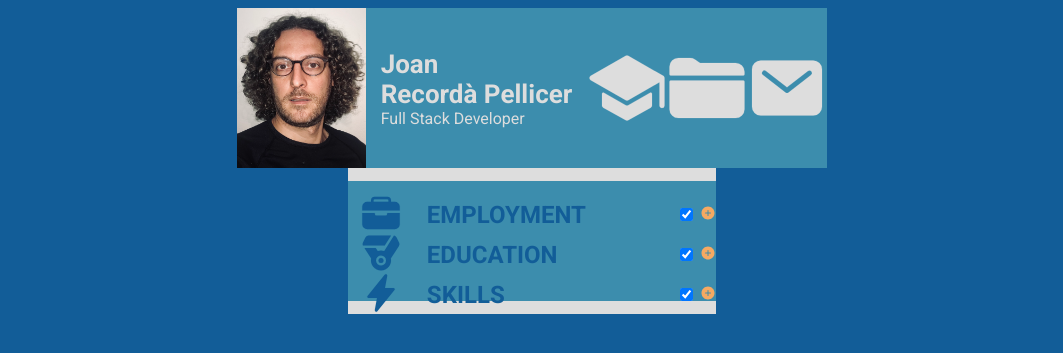
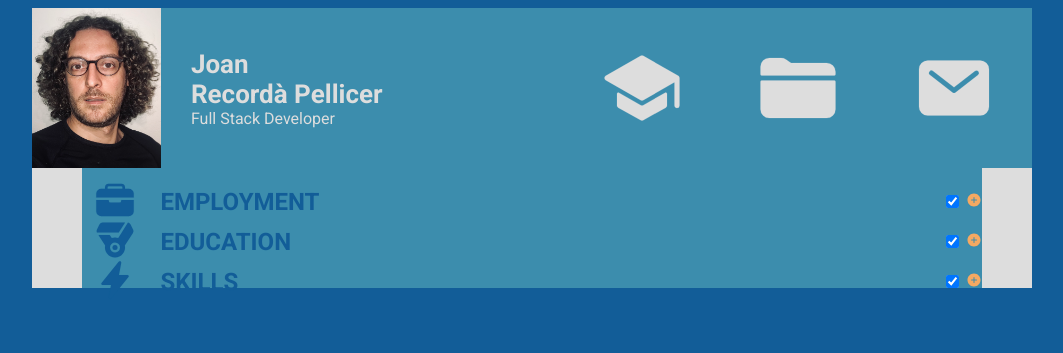
Before and after one commit to JoanRecorda/portfoliorecorda, a Node server app: page / in a window 1280 px wide. Shown: the top 353 px of the page, without its empty margins (108-1171 px from the left). Run offline with Node 20, Linux system fonts and the light colour scheme.

Commit message:
container's width issue has been improved

```diff
--- a/toBePublic/css/style.css
+++ b/toBePublic/css/style.css
@@ -6,15 +6,17 @@ body {
     flex-direction: column;
 }
 
-.container {
-    max-width: 1000px;
-    margin: 0 auto;
+.navContainer {
+    width: 1000px;
+    max-width: 90%;
+    margin: 0 5% 0 5%;
 }
 
 nav {
     display: flex;
     justify-content: flex-start;
     flex-wrap: wrap;
+
     height: 160px;
     color: #DDDDDD;
 }
@@ -30,7 +32,7 @@ nav {
     justify-content: center;
     flex-direction: column;
     flex-wrap: wrap;
-    padding: 2px 15px;
+    padding: 2px 3%;
     flex-grow: 2;
 }
 
@@ -84,8 +86,9 @@ main {
 
 .mainContainer {
     background-color: #3C8DAD;
-    max-width: 1000px;
-    margin: 1vw 0 1vw 0;
+    width: 1000px;
+    max-width: 90%;
+    margin: 0 5% 0 5%;
 }
 
 .employment {
--- a/views/index.hbs
+++ b/views/index.hbs
@@ -9,7 +9,7 @@
 <body>
 <!--<h1>This is the {{title}} page</h1>
     <h2>My name is {{name}}</h2> -->
-<div class="container">
+<div class="navContainer">
     <nav>
         <img class="myPic" src="images/imatgeperfil.jpg" alt="Profile picture" width="50">
         <div class="myDetails">
```
